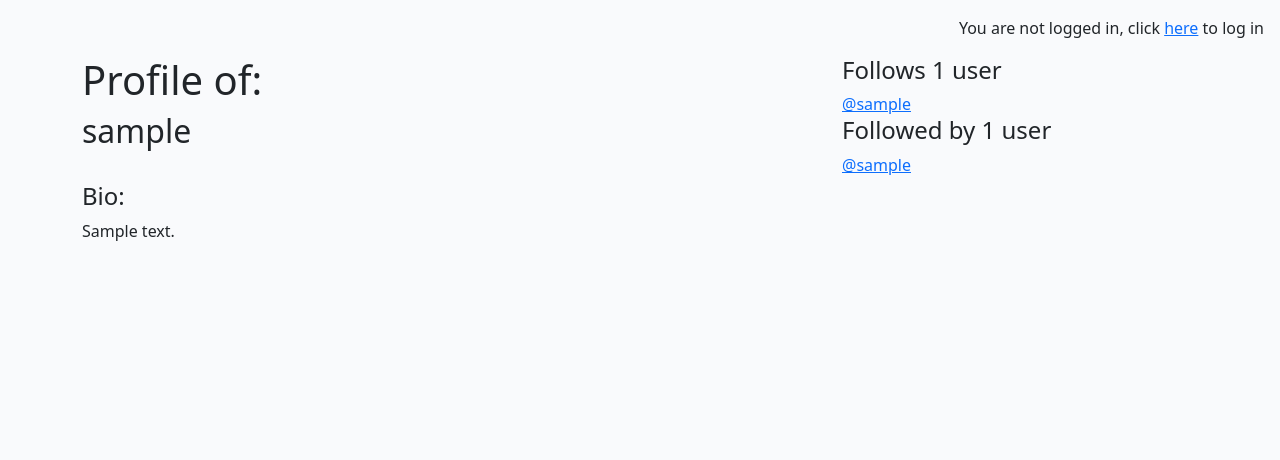
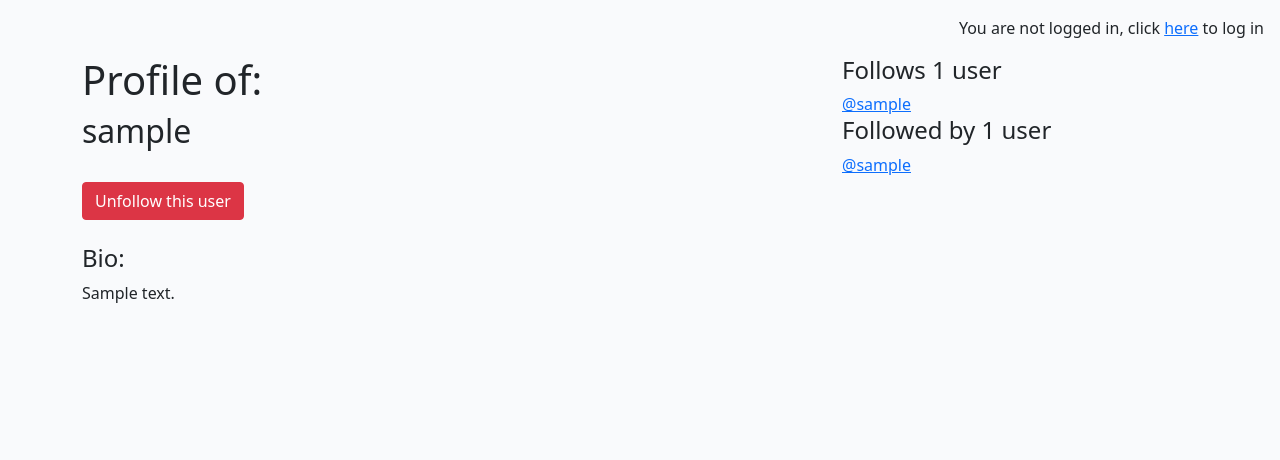
Before and after one commit to Masorr/musicians_blog, a Django app: template blog/templates/blog/profile.html in a window 1280 px wide. Shown: the part 60-520 px from the top of the page. Run offline with Django 4.2, Linux system fonts and the light colour scheme; the template is opened without the code that fills it: values that come from a table or form of the project are taken from there, others are empty; tables that the repository leaves empty hold one stand-in row (values such as "Sample post").

Commit message:
Add user follow button on profile page

```diff
--- a/blog/templates/blog/profile.html
+++ b/blog/templates/blog/profile.html
@@ -10,6 +10,17 @@
                 <h1>Profile of:</h1>
                 <h2>{{ profile.user.username }}</h2>
                 <br>
+                {% if request.user != profile.user %}
+                <form method="post">
+                    {% csrf_token %}
+                    {% if profile not in user.profile.follows.all %}
+                    <button class="btn btn-success" name="follow" value="follow" type="submit">Follow this user</button>
+                    {% else %}
+                    <button class="btn btn-danger" name="follow" value="unfollow" type="submit">Unfollow this user</button>
+                    {% endif %}
+                </form>
+                <br>
+                {% endif %}
                 <h4>Bio:</h4>
                 <p>{{ profile.bio }}</p>
             </div>
```
Also changed, not shown: blog/views.py (+11 -1 lines).
